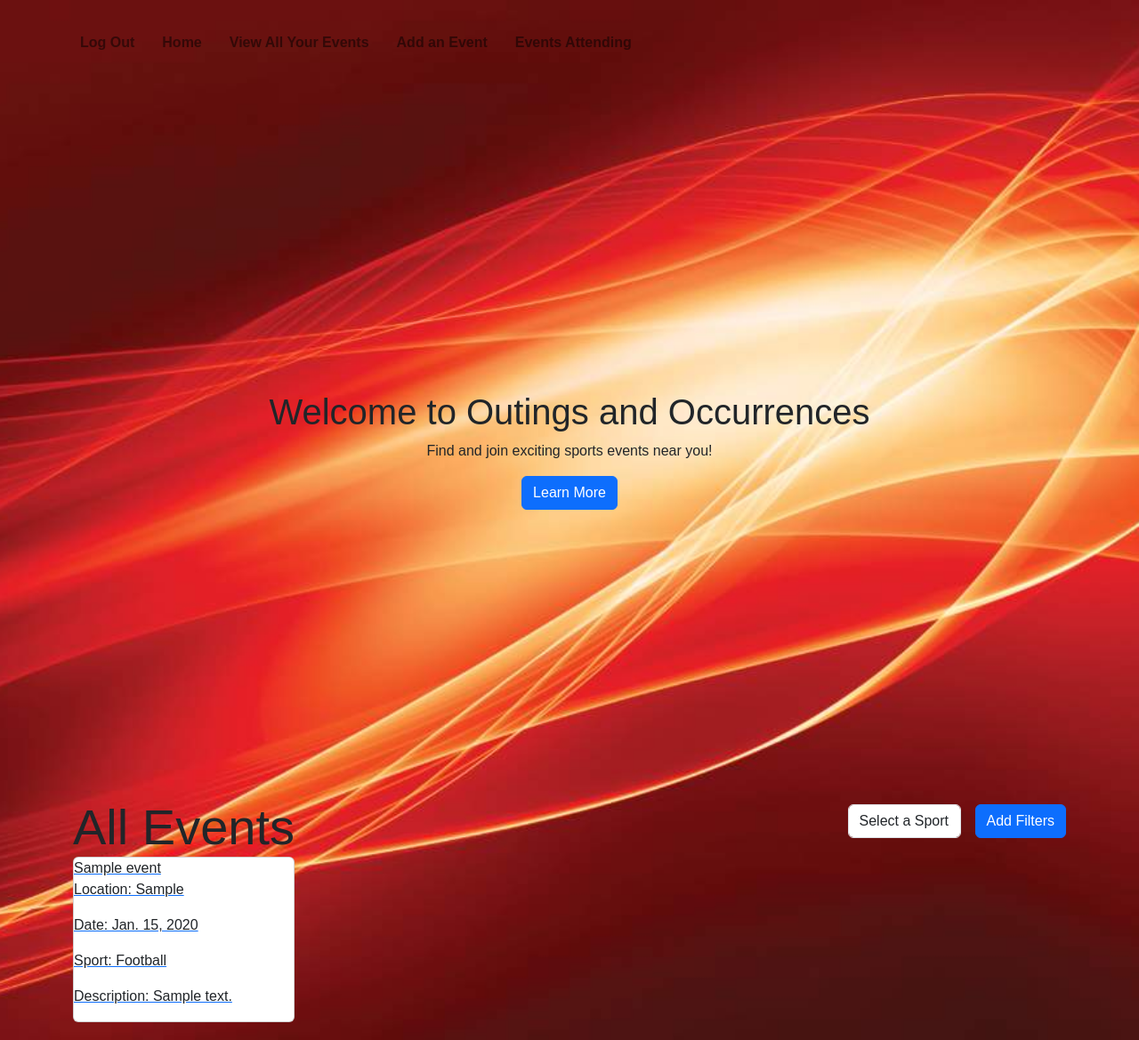
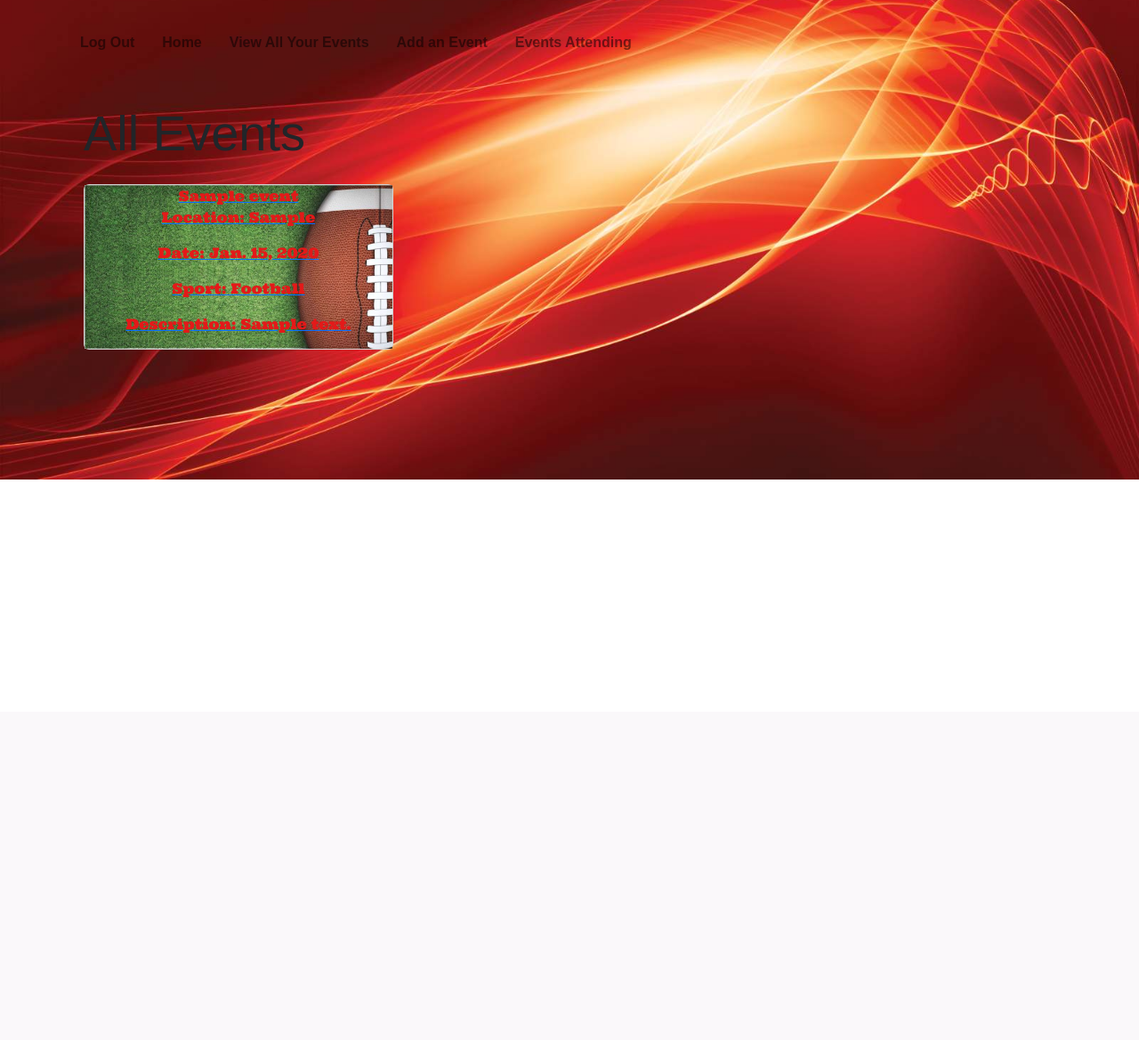
Before and after one commit to HoganBerens/outings, a Django app: page / in a window 1280 px wide. Shown: the whole page at 89% size. After the commit the page ends 539 px from the top, so only its background shows below. Run offline with Django 4.2, Linux system fonts and the light colour scheme; a user stored in the database is signed in; tables that the repository leaves empty hold one stand-in row (values such as "Sample post"); some libraries are stand-ins or nearby versions.

Commit message:
fix home.html styling for event cards to display

```diff
--- a/main_app/templates/base.html
+++ b/main_app/templates/base.html
@@ -2,21 +2,18 @@
 
 <!DOCTYPE html>
 <html lang="en">
-  <head>
-    <meta charset="UTF-8" />
-    <meta name="viewport" content="width=device-width, initial-scale=1.0" />
-    <meta http-equiv="X-UA-Compatible" content="ie=edge" />
+<head>
+    <meta charset="UTF-8">
+    <meta name="viewport" content="width=device-width, initial-scale=1.0">
+    <meta http-equiv="X-UA-Compatible" content="ie=edge">
     <title>Outings and Occurrences</title>
+    <link rel="stylesheet" href="https://stackpath.bootstrapcdn.com/bootstrap/4.5.2/css/bootstrap.min.css">
+    <link rel="stylesheet" href="https://cdn.jsdelivr.net/npm/bootstrap@5.3.0/dist/css/bootstrap.min.css">
+    <link href="https://fonts.googleapis.com/css2?family=Anton&family=Graduate&family=Ultra&display=swap" rel="stylesheet">
     <link rel="stylesheet" type="text/css" href="{% static 'style.css' %}">
     <link rel="stylesheet" type="text/css" href="{% static 'home/css/bootstrap.css' %}">
-    <link rel="stylesheet" href="https://stackpath.bootstrapcdn.com/bootstrap/4.5.2/css/bootstrap.min.css">
-    <link rel="stylesheet" href="https://cdn.jsdelivr.net/npm/bootstrap@5.3.0/dist/css/bootstrap.min.css">
-    <link rel="preconnect" href="https://fonts.googleapis.com">
-<link rel="preconnect" href="https://fonts.gstatic.com" crossorigin>
-<link href="https://fonts.googleapis.com/css2?family=Anton&family=Graduate&family=Ultra&display=swap" rel="stylesheet">
+    <script src="https://code.jquery.com/jquery-3.6.0.min.js"></script>
     <script src="https://cdn.jsdelivr.net/npm/bootstrap@5.3.0/dist/js/bootstrap.bundle.min.js"></script>
-    <script src="https://code.jquery.com/jquery-3.6.0.min.js"></script>
-
 </head>
 <body class="body">
     <nav class="navbar navbar-expand-lg navbar-light">
--- a/main_app/templates/events/index.html
+++ b/main_app/templates/events/index.html
@@ -1,4 +1,6 @@
 {% extends 'base.html' %}
+{% load static %}
+
 {% block content %}
 
 <h1 class="event list">Event List</h1>
--- a/main_app/templates/events/myevents.html
+++ b/main_app/templates/events/myevents.html
@@ -1,4 +1,5 @@
 {% extends 'base.html' %}
+{% load static %}
 
 {% block content %}
 <h1>Events You Are Attending</h1>
--- a/main_app/templates/home.html
+++ b/main_app/templates/home.html
@@ -1,4 +1,7 @@
-{% extends "base.html" %} {% block content %}
+{% extends "base.html" %}
+{% load static %}
+{% block content %}
+{% if not user.is_authenticated %}
 <div class="container d-flex justify-content-center align-items-center vh-100">
   <div class="text-center">
     <h1>Welcome to Outings and Occurrences</h1>
@@ -6,40 +9,6 @@
     <button type="button" class="btn btn-primary" data-bs-toggle="modal" data-bs-target="#myModal">Learn More</button>
   </div>
 </div>
-
-<div class="d-flex justify-content-between align-items-start">
-  <div>
-    <div class="display-4">{{sport}}</div>
-    {% for event in events %}
-    <a href="{% url 'detail' event.id %}">
-      <div class="card">
-        <div class="card-content">
-          <span class="card-title">{{ event.name }}</span>
-          <p>Location: {{ event.location }}</p>
-          <p>Date: {{ event.date }}</p>
-          <p>Sport: {{ event.sport }}</p>
-          <p>Description: {{ event.description }}</p>
-        </div>
-      </div>
-    </a>
-    {% endfor %}
-  </div>
-  <div>
-    <form action="{% url 'home' %}" method="POST" class="form-inline mt-2">
-      {% csrf_token %}
-      <div class="form-group mr-3">
-        <select name="sport" class="form-control">
-          <option hidden="true">Select a Sport</option>
-          <option>Basketball</option>
-          <option>Baseball</option>
-          <option>Football</option>
-        </select>
-      </div>
-      <button type="submit" class="btn btn-primary">Add Filters</button>
-    </form>
-  </div>
-</div>
-
 <div class="modal fade" id="myModal" tabindex="-1" aria-labelledby="myModalLabel" aria-hidden="true">
   <div class="modal-dialog">
     <div class="modal-content">
@@ -49,7 +18,7 @@
       </div>
       <div class="modal-body">
         <p>Our platform connects sports enthusiasts, allowing them to discover and participate in various sporting events in their area.</p>
-        <p>Whether you're a fan, a casual player or a dedicated athlete, our platform offers a wide range of events for you to join and enjoy!</p>
+        <p>Whether you're a fan, a casual player, or a dedicated athlete, our platform offers a wide range of events for you to join and enjoy!</p>
       </div>
       <div class="modal-footer">
         <button type="button" class="btn btn-secondary" data-bs-dismiss="modal">Close</button>
@@ -57,4 +26,35 @@
     </div>
   </div>
 </div>
+{% endif %}
+<div class="container">
+  <div class="row">
+    <div class="col-md-4 mb-4">
+      <div class="display-4">{{ sport }}</div>
+    </div>
+  </div>
+
+  <div class="row">
+    {% for event in events %}
+    <div class="col-md-4 mb-4">
+      <a href="{% url 'detail' event.id %}">
+        <div class="card {% if event.sport == 'Baseball' %} card-baseball
+                         {% elif event.sport == 'Football' %} card-football
+                         {% elif event.sport == 'Basketball' %} card-basketball
+                         {% endif %}">
+          <div class="card-content">
+            <span class="card-title">{{ event.name }}</span>
+            <p>Location: {{ event.location }}</p>
+            <p>Date: {{ event.date }}</p>
+            <p>Sport: {{ event.sport }}</p>
+            <p>Description: {{ event.description }}</p>
+          </div>
+        </div>
+      </a>
+    </div>
+    {% endfor %}
+  </div>
+</div>
+
+
 {% endblock %}
--- a/main_app/templates/registration/login.html
+++ b/main_app/templates/registration/login.html
@@ -1,4 +1,7 @@
-{% extends 'base.html' %} {% block content %}
+{% extends 'base.html' %}
+{% load static %}
+
+{% block content %}
 <div class="container">
   <div class="row justify-content-center">
       <div class="col-md-6">
--- a/main_app/templates/registration/signup.html
+++ b/main_app/templates/registration/signup.html
@@ -1,4 +1,7 @@
-{% extends 'base.html' %} {% block content %}
+{% extends 'base.html' %}
+{% load static %}
+
+{% block content %}
 <div class="container mt-5">
   <div class="row justify-content-center">
       <div class="col-md-6">
```
